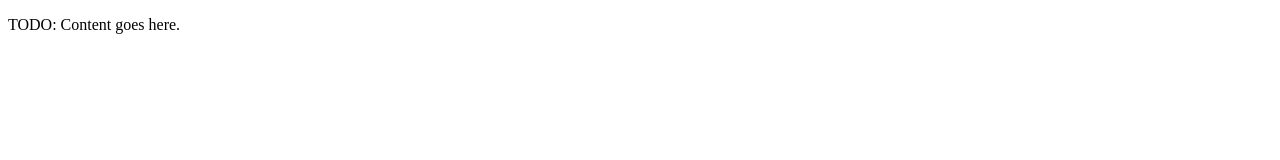
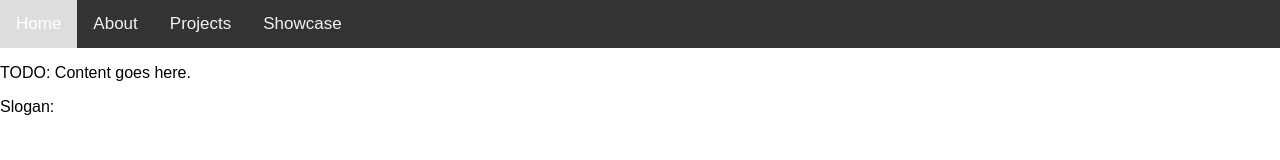
Before and after one commit to eli-wood-dev/1xd3-group, a plain HTML site: page index.html in a window 1280 px wide. Drawn offline with Linux system fonts and the light colour scheme.

Commit message:
Add navigation bar to all pages and renamed branch

```diff
--- a/css/style.css
+++ b/css/style.css
@@ -0,0 +1,28 @@
+body {
+  margin: 0;
+  font-family: Arial, Helvetica, sans-serif;
+}
+
+.topnav{
+    background-color: #333;
+    overflow: hidden;
+}
+
+.topnav a{
+    float: left;
+    color: #f2f2f2;
+    text-align: center;
+    padding: 14px 16px;
+    text-decoration: none;
+    font-size: 17px;
+}
+
+.topnav a:hover{
+    background-color: #ddd;
+    color: black;
+}
+
+.topnav a.active{
+    background-color: #ddd;
+    color: white;
+}
--- a/index.html
+++ b/index.html
@@ -7,14 +7,21 @@ web page and include your name as author.
 
 <head>
     <meta charset="utf-8">
-    <title>TODO: Title Goes Here</title>
+    <title>Sega Group Page</title>
     <link rel="icon" href="images/placeholder.jpg" type="image/png">
     <link rel="stylesheet" href="css/style.css">
     <meta name="viewport" content="width=device-width">
 </head>
 
 <body>
+    <div class="topnav">
+        <a class="active" href="index.html">Home</a>
+        <a href="about.html">About</a>
+        <a href="project.html">Projects</a>
+        <a href="showcase.html">Showcase</a>
+    </div>
     <p>TODO: Content goes here.</p>
+    <p>Slogan: </p>
 </body>
 
 </html>
```
Also changed, not shown: about.html (+7 -1 lines), project.html (+7 -1 lines), showcase.html (+7 -1 lines).
